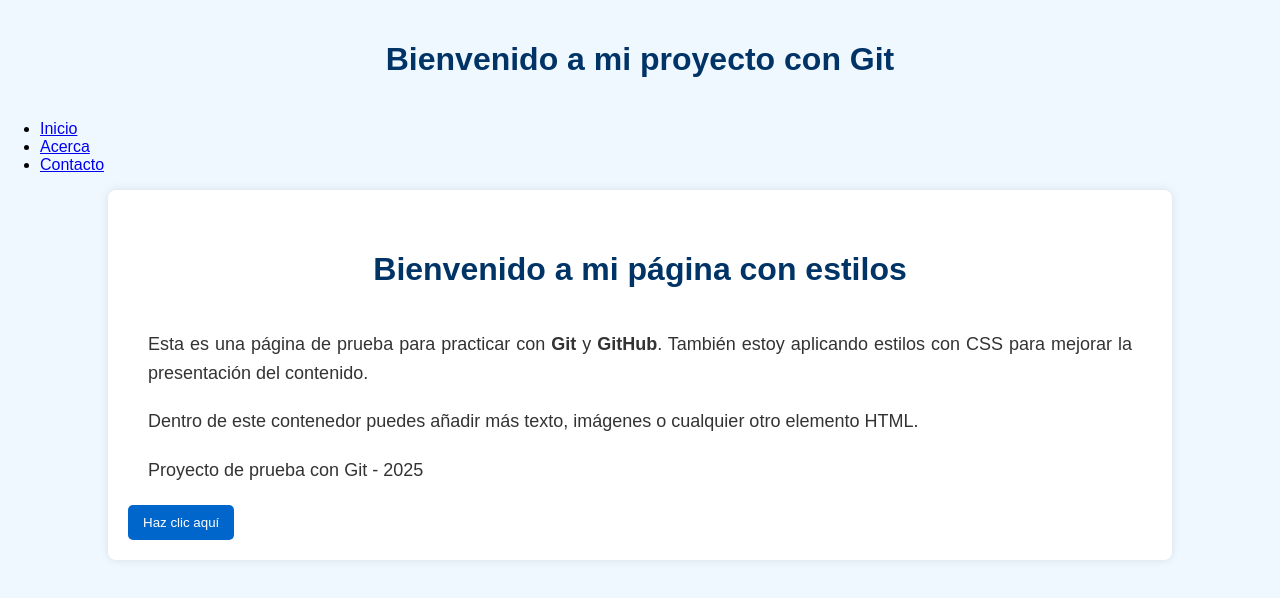
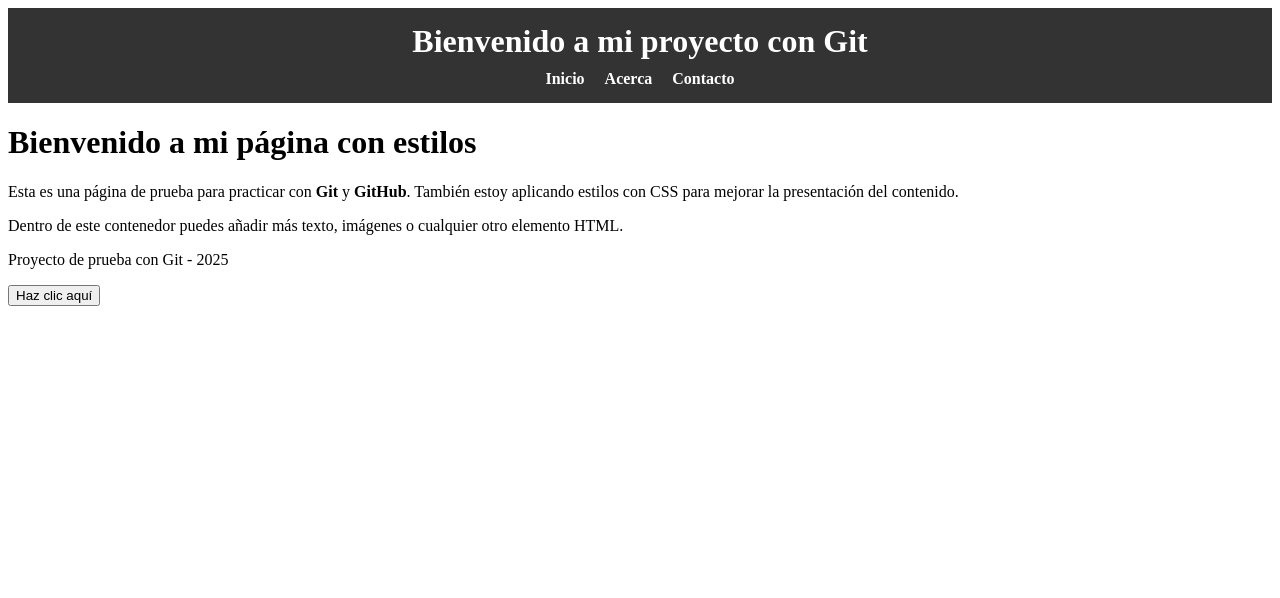
Before and after one commit to micorreodeprueba2025-stack/ejercicioscv4, a plain HTML site: page index.html in a window 1280 px wide. Drawn offline with Linux system fonts and the light colour scheme.

Commit message:
Agrego estilos para el header en estilo.css

```diff
--- a/estilo.css
+++ b/estilo.css
@@ -1,49 +1,69 @@
-/* Fondo general y tipografía */
-body {
-    background-color: #f0f8ff; /* azul muy claro */
-    font-family: Arial, Helvetica, sans-serif;
-    margin: 0;
-    padding: 0;
+/* Estilos para el encabezado */
+header {
+    background-color: #333;   /* Fondo oscuro */
+    color: white;            /* Texto en blanco */
+    padding: 15px 20px;      /* Espaciado interno */
+    text-align: center;      /* Centrar el título */
 }
 
-/* Estilo para el encabezado principal */
-h1 {
-    color: #003366; /* azul oscuro */
-    text-align: center;
-    padding: 20px;
+/* Estilo del título dentro del header */
+header h1 {
+    margin: 0;               /* Quitar margen por defecto */
+    font-size: 24px;
 }
 
-/* Estilo para párrafos */
-p {
-    font-size: 18px;
-    line-height: 1.6;
-    color: #333333;
-    margin: 20px;
-    text-align: justify;
+/* Estilo del menú de navegación */
+nav ul {
+    list-style: none;        /* Quitar viñetas */
+    padding: 0;
+    margin: 10px 0 0 0;      /* Margen superior pequeño */
+    display: flex;           /* Coloca los enlaces en línea */
+    justify-content: center; /* Centra horizontalmente */
+    gap: 20px;               /* Espacio entre los enlaces */
 }
 
-/* Un contenedor central */
-.container {
-    width: 80%;
-    margin: auto;
-    background: white;
-    padding: 20px;
-    border-radius: 8px;
-    box-shadow: 0 0 10px rgba(0,0,0,0.1);
+nav ul li a {
+    text-decoration: none;   /* Quitar subrayado */
+    color: white;            /* Texto en blanco */
+    font-weight: bold;
+    transition: color 0.3s;  /* Animación suave */
 }
 
-/* Botón básico */
-button {
-    display: inline-block;
-    background-color: #0066cc;
+nav ul li a:hover {
+    color: #ff9800;          /* Cambia a naranja al pasar el ratón */
+}
+/* Aquí irían los estilos que ya tenías... */
+
+
+/* ===== Nuevos estilos para el HEADER ===== */
+header {
+    background-color: #333;
     color: white;
-    padding: 10px 15px;
-    border: none;
-    border-radius: 5px;
-    cursor: pointer;
-    transition: background 0.3s ease;
+    padding: 15px 0;
+    text-align: center;
 }
 
-button:hover {
-    background-color: #004c99;
+header h1 {
+    margin: 0;
+    font-size: 2rem;
 }
+
+nav ul {
+    list-style: none;
+    padding: 0;
+    margin: 10px 0 0 0;
+    display: flex;
+    justify-content: center;
+    gap: 20px;
+}
+
+nav ul li a {
+    color: white;
+    text-decoration: none;
+    font-weight: bold;
+    transition: color 0.3s ease;
+}
+
+nav ul li a:hover {
+    color: #00bcd4;
+}
```
